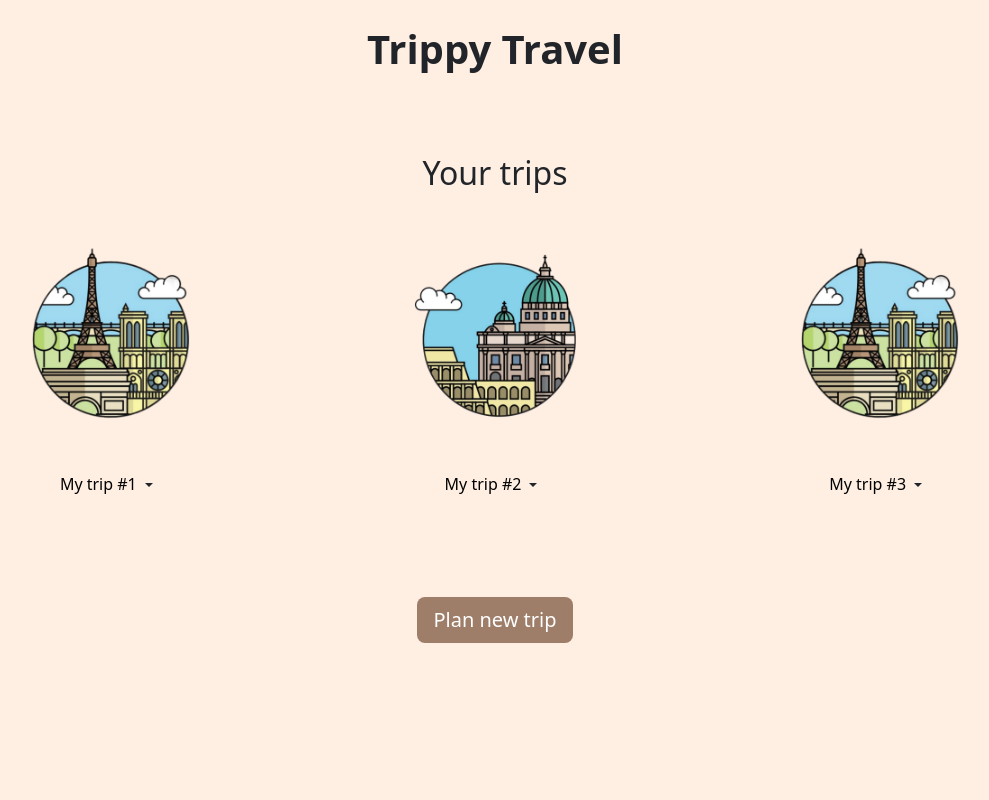
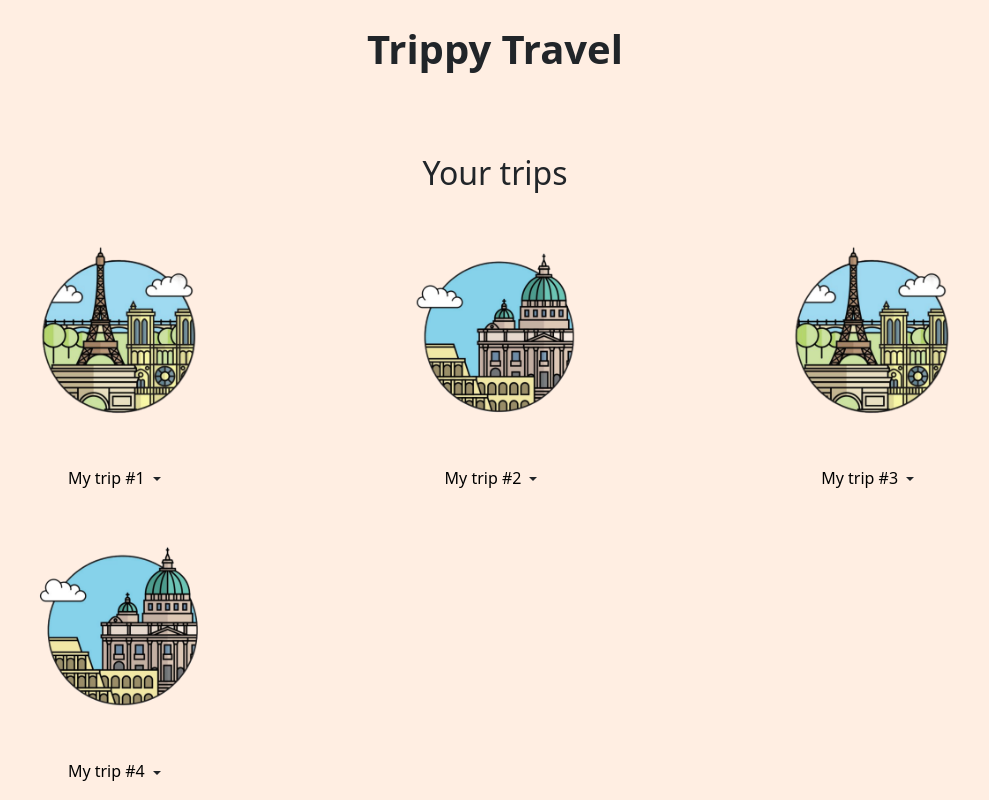
Before and after one commit to cs4800-camms/frontend, a React (Create React App) app in the folder my-app/: page / in a window 1280 px wide. Shown: the top 800 px of the page, without its empty margins (145-1134 px from the left). Built offline with nearby package versions, Linux system fonts and the light colour scheme.

Commit message:
Fixed display of trips, added edit form, and fixed startDate and endDate

```diff
--- a/my-app/package.json
+++ b/my-app/package.json
@@ -6,6 +6,7 @@
     "@testing-library/jest-dom": "^5.16.5",
     "@testing-library/react": "^13.4.0",
     "@testing-library/user-event": "^13.5.0",
+    "axios": "^1.1.3",
     "bootstrap": "^5.2.2",
     "bootstrap-icons": "^1.9.1",
     "cors": "^2.8.5",
--- a/my-app/src/components/trips/AddTripForm.js
+++ b/my-app/src/components/trips/AddTripForm.js
@@ -5,18 +5,20 @@ import Form from 'react-bootstrap/Form';
 import { useState } from "react";
 import axios from 'axios';
 
-export default function AddTripForm() {
+export default function AddTripForm(props) {
 
     const [tripInfo, setTripInfo] = useState({
         userId: 1,
         tripName: "",
-        tripLocation: "",
+        tripDestination: "",
         startDate: new Date(),
         endDate: new Date(),
     });
 
     const handleSubmit = (e) => {
         e.preventDefault();
+        props.onAddTrip(tripInfo);
+
         axios.post(`/trips/create`, tripInfo)
             .then(function (response) {
                 console.log(response);
@@ -34,7 +36,7 @@ export default function AddTripForm() {
                 </div>
 
                 <div class="form-floating mb-3">
-                    <input type="text" class="form-control" id="floatingInput" placeholder="e.g Paris, France" onChange={(e) => setTripInfo({ ...tripInfo, tripLocation: e.target.value })} value={tripInfo.tripLocation} required />
+                    <input type="text" class="form-control" id="floatingInput" placeholder="e.g Paris, France" onChange={(e) => setTripInfo({ ...tripInfo, tripDestination: e.target.value })} value={tripInfo.tripDestination} required />
                     <label className={classes.label} for="floatingInput">Where to?</label>
                 </div>
 
--- a/my-app/src/components/trips/EditTripForm.js
+++ b/my-app/src/components/trips/EditTripForm.js
@@ -1,5 +1,66 @@
-export default function EditTripForm() {
+import "bootstrap/dist/css/bootstrap.min.css";
+import classes from './AddTripForm.module.css';
+import 'bootstrap-icons/font/bootstrap-icons.css';
+import Form from 'react-bootstrap/Form';
+import { useState } from "react";
+import axios from 'axios';
+import { useLocation } from "react-router-dom";
+
+export default function EditTripForm(props) {
+
+    const location = useLocation();
+
+    const [tripInfo, setTripInfo] = useState({
+        id: location.state.id,
+        tripName: location.state.tripName,
+        tripDestination: location.state.tripDestination,
+        startDate: location.state.startDate,
+        endDate: location.state.endDate,
+    });
+
+    const handleSubmit = (e) => {
+        e.preventDefault();
+        //props.onAddTrip(tripInfo);
+
+        // axios.post(`/trips/create`, tripInfo)
+        //   .then(function (response) {
+        //    console.log(response);
+        //  })
+        //  .catch(function (error) {
+        //    console.log(error);
+        //  });
+    };
     return (
-        <div></div>
+        <body>
+            <Form class="row gy-2 gx-3 align-items-center " className={classes.form} onSubmit={handleSubmit}>
+                <div class="form-floating mb-3">
+                    <input type="text" class="form-control" id="floatingInput" placeholder="e.g My trip #1" onChange={(e) => setTripInfo({ ...tripInfo, tripName: e.target.value })} value={tripInfo.tripName} required />
+                    <label className={classes.label} for="floatingInput">Trip name</label>
+                </div>
+
+                <div class="form-floating mb-3">
+                    <input type="text" class="form-control" id="floatingInput" placeholder="e.g Paris, France" onChange={(e) => setTripInfo({ ...tripInfo, tripDestination: e.target.value })} value={tripInfo.tripDestination} required />
+                    <label className={classes.label} for="floatingInput">Where to?</label>
+                </div>
+
+                <div class="col-auto">
+                    <div class="form-floating mb-3" id="datepicker">
+                        <input type="date" class="form-control form-control-lg" onChange={(e) => setTripInfo({ ...tripInfo, startDate: e.target.value })} value={tripInfo.startDate} required />
+                        <label htmlFor="startDate" className={classes.label} for="floatingInput">Start Date</label>
+                    </div>
+                </div>
+
+                <div class="col-auto">
+                    <div class="form-floating mb-3" id="datepicker">
+                        <input type="date" min={tripInfo.startDate} class="form-control form-control-lg" onChange={(e) => setTripInfo({ ...tripInfo, endDate: e.target.value })} value={tripInfo.endDate} required />
+                        <label htmlFor="startDate" className={classes.label} for="floatingInput">End Date</label>
+                    </div>
+                </div>
+                <br></br><br></br><br></br><br></br>
+                <div class="col-auto">
+                    <button class="btn btn-primary btn-lg">Start Planning</button>
+                </div>
+            </Form>
+        </body>
     );
 }
--- a/my-app/src/components/trips/TripItem.js
+++ b/my-app/src/components/trips/TripItem.js
@@ -3,18 +3,24 @@ import { Link } from "react-router-dom";
 import classes from "./TripItem.module.css";
 import 'jquery/dist/jquery.min.js'
 import 'bootstrap/dist/js/bootstrap.min.js'
+import { useNavigate } from "react-router-dom";
 
 export default function TripItem(props) {
+  const navigate = useNavigate();
+
+  const toEditForm = () => {
+    navigate('/edit', { state: { id: props.id, tripName: props.tripName, tripDestination: props.tripDestination, startDate: props.startDate, endDate: props.endDate } })
+  }
 
   return (
-    <div className={`text-center ${classes.align}`}>
-      <img src={props.image} className={`img-fluid ${classes.image}`} alt={props.title} />
-      <Link className={classes.link} to="/itinerary">{props.title}</Link>
+    <div>
+      <img src={props.image} className={`img-fluid ${classes.image}`} alt={props.tripName} />
+      <Link className={classes.link} to="/itinerary">{props.tripName}</Link>
       <a data-toggle="collapse" data-parent="#accordionEx" href="#collapseOne1" aria-expanded="true"></a>
       <div class="btn-group" role="group">
         <i id="btnGroupDrop1" type="icon" className={`btn btn-sm dropdown-toggle ${classes.button}`} data-bs-toggle="dropdown" aria-expanded="false"></i>
         <ul class="dropdown-menu" aria-labelledby="btnGroupDrop1">
-          <li><a class="dropdown-item" href="/edit">Edit trip info</a></li>
+          <li><a onClick={() => { toEditForm() }} class="dropdown-item">Edit trip info</a></li>
           <li><a onClick={() => props.handleRemove(props.id)} class="dropdown-item" href="#">Delete trip</a></li>
         </ul>
       </div>
--- a/my-app/src/components/trips/TripList.js
+++ b/my-app/src/components/trips/TripList.js
@@ -16,22 +16,24 @@ export default function TripList(props) {
             <div class="text-center">
                 <h2> Your trips </h2>
             </div>
+            <div class="container">
                 <div class="row">
                     {tripList.map(trip => (
-                    <div class="col">
+                        <div class="col-sm-4">
                             <TripItem
                                 key={trip.id}
                                 id={trip.id}
                                 image={trip.image}
-                            title={trip.title}
-                            location={trip.location}
-                            startdate={trip.startdate}
-                            enddate={trip.enddate}
+                                tripName={trip.tripName}
+                                tripDestination={trip.tripDestination}
+                                startDate={trip.startDate}
+                                endDate={trip.endDate}
                                 handleRemove={handleRemove}
                             />
                         </div>
                     ))}
                 </div>
+            </div>
         </body>
     );
 }
--- a/my-app/src/pages/AddTrip.js
+++ b/my-app/src/pages/AddTrip.js
@@ -1,12 +1,19 @@
+import { useNavigate } from "react-router-dom";
 import AddTripForm from "../components/trips/AddTripForm";
 
+
 function AddTripPage() {
+    const navigate = useNavigate();
+
+    function addTrip(tripInfo) {
+        navigate("/");
+    }
+
     return (
         <section>
             <h1> Plan a New Trip</h1>
-            <AddTripForm></AddTripForm>
+            <AddTripForm onAddTrip={addTrip}></AddTripForm>
         </section>
     );
-
 }
 export default AddTripPage;
--- a/my-app/src/pages/AllTrips.js
+++ b/my-app/src/pages/AllTrips.js
@@ -15,31 +15,42 @@ function AllTripsPage() {
     const DUMMY_DATA = [
         {
             id: 't1',
-            title: 'My trip #1',
+            tripName: 'My trip #1',
             image: "/paris.png",
-            location: "Paris, France",
-            startdate: "10/20/2022",
-            enddate: "10/25/2022",
+            tripDestination: "Paris, France",
+            startDate: "2022-10-20",
+            endDate: "2022-10-25",
         },
 
         {
-            id: 't2',
-            title: 'My trip #2',
+            _id: 't2',
+            tripName: 'My trip #2',
             image: "/rome.png",
-            location: "Rome, Italy",
-            startdate: "12/25/2022",
-            enddate: "01/10/2023",
+            tripDestination: "Rome, Italy",
+            startDate: "2022-12-25",
+            endDate: "2023-01-10",
         },
         {
             id: 't3',
-            title: 'My trip #3',
+            tripName: 'My trip #3',
             image: "/paris.png",
-            location: "Paris, France",
-            startdate: "01/20/2023",
-            enddate: "01/28/2023",
+            tripDestination: "Paris, France",
+            startDate: "2023-01-20",
+            endDate: "2023-01-25",
+        },
+        {
+            id: 't4',
+            tripName: 'My trip #4',
+            image: "/rome.png",
+            tripDestination: "Tokyo, Japan",
+            startDate: "2023-02-21",
+            endDate: "2023-03-20",
         }
     ];
-    const [tripList, setTripList]= useState(DUMMY_DATA);
+
+    const [tripList, setTripList] = useState(DUMMY_DATA);
+    //TODO: add the new trip to the list, but how do I do that :((
+
     return (
         <Fragment>
             <body>
@@ -50,9 +61,8 @@ function AllTripsPage() {
                 <br></br>
                 <TripList trips={tripList}></TripList>
                 <br></br><br></br><br></br>
-
                 <div class="text-center">
-                    <button onClick={navigateToAdd} type="button" class="btn btn-primary btn-lg" onclick="location.href = 'add.html'">Plan new trip</button>
+                    <button onClick={navigateToAdd} type="button" class="btn btn-primary btn-lg">Plan new trip</button>
                 </div>
             </body>
         </Fragment>
```
Also changed, not shown: my-app/src/App.js (+3 -6 lines), 1 other file (tests, documents, lock files or other folders). Lines whose indentation alone changed are shown as unchanged.
